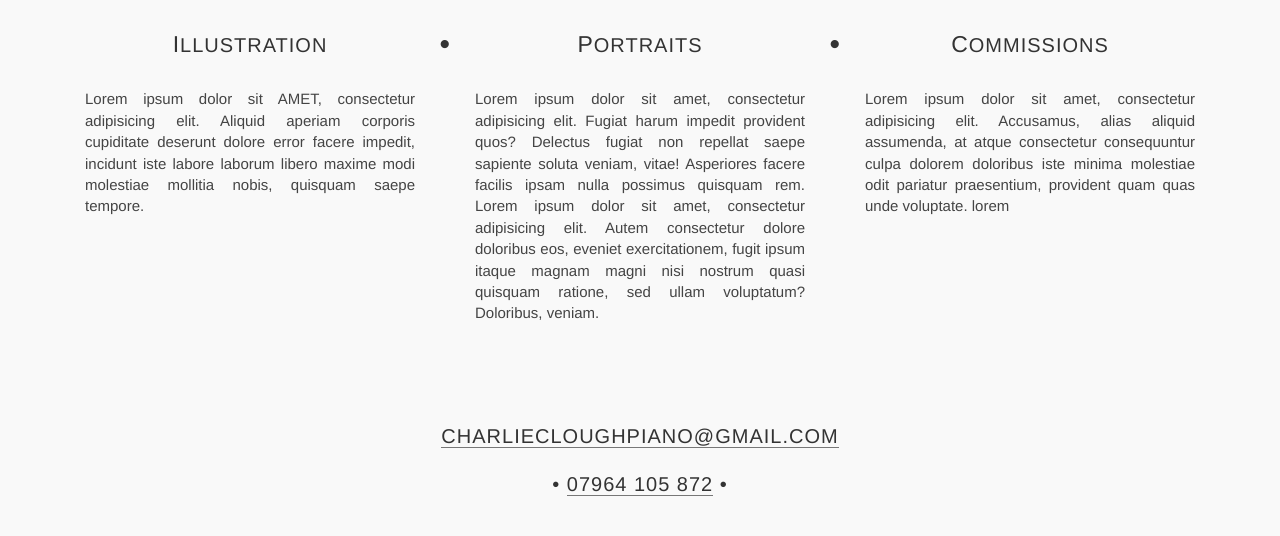
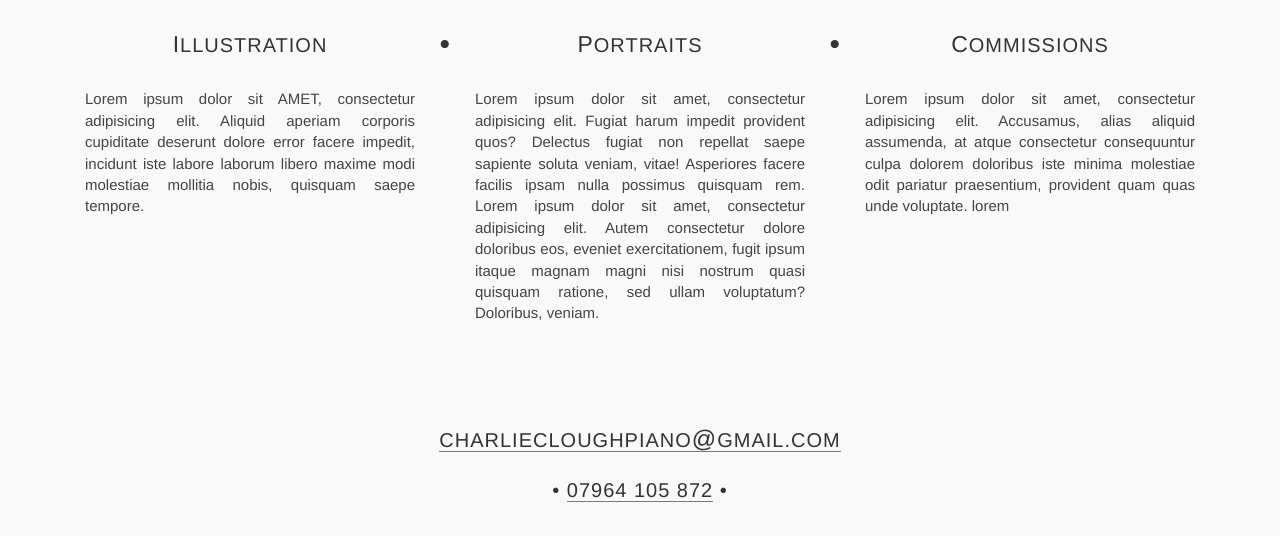
Before and after one commit to terrarum/charlieclough, a website: page index.html in a window 1280 px wide. Shown: the part 112-648 px from the top of the page. Drawn offline with Linux system fonts and the light colour scheme.

Commit message:
Bigger @.

```diff
--- a/stylesheet.css
+++ b/stylesheet.css
@@ -68,7 +68,7 @@ body {
     margin-top: 20px;
 }
 
-.email > .firstLetter {
+.email .firstLetter {
     font-size: 1.2em;
 }
 
```
